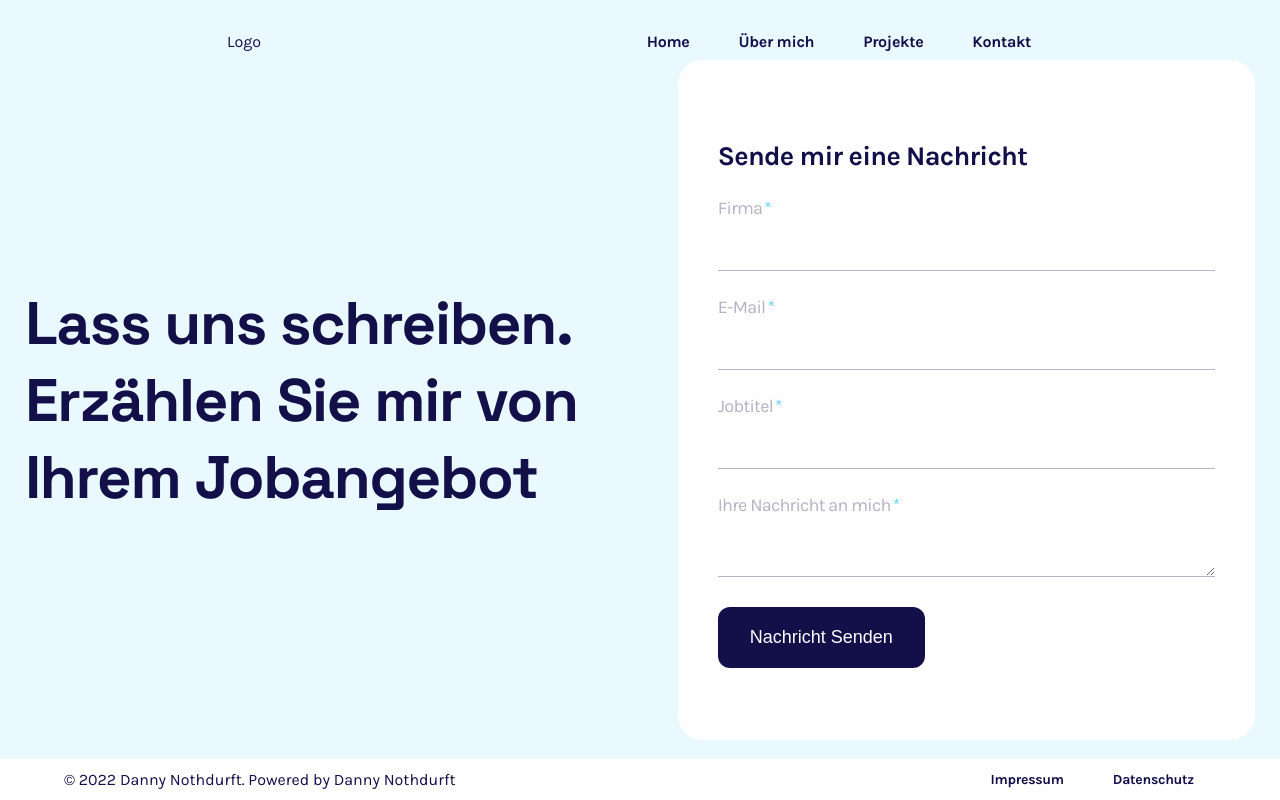
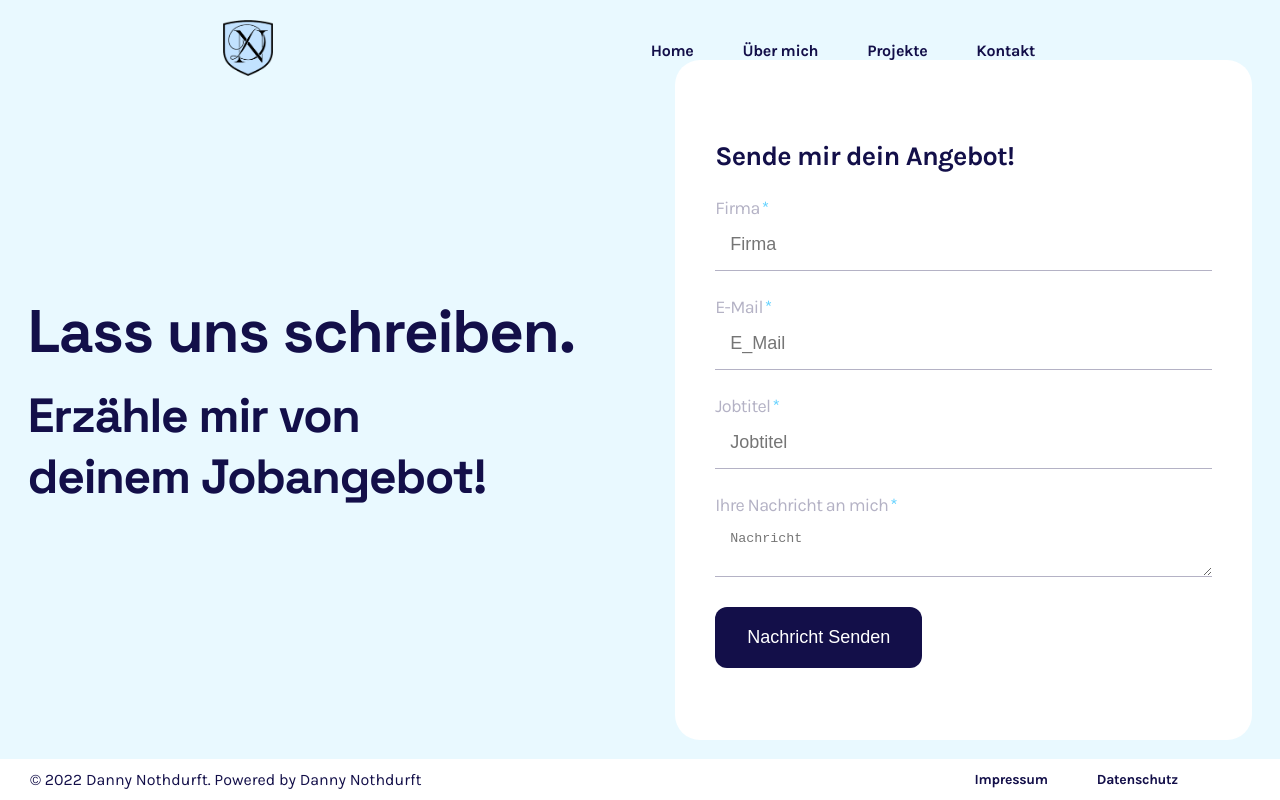
Before and after one commit to DannyNothdurft/Portfolio, a React (Create React App) app in the folder website/: page /contact in a window 1280 px wide. Built offline with nearby package versions, Linux system fonts and the light colour scheme.

Commit message:
Nachrichten Funktion

```diff
--- a/website/package.json
+++ b/website/package.json
@@ -6,6 +6,7 @@
     "@testing-library/jest-dom": "^5.16.5",
     "@testing-library/react": "^13.3.0",
     "@testing-library/user-event": "^13.5.0",
+    "emailjs-com": "^3.2.0",
     "react": "^18.2.0",
     "react-dom": "^18.2.0",
     "react-external-link": "^2.0.0",
--- a/website/src/components/Home.jsx
+++ b/website/src/components/Home.jsx
@@ -12,9 +12,14 @@ function Home() {
             <div className='Text-Container'>
                 <h1>Hi, ich bin ein <br /> <span className='Highlight'>Web-Entwickler</span></h1>
                 <p>Hi, ich bin Danny und habe gerade die Umschulung bei der <ExternalLink href="https://digitalcareerinstitute.org/">Digital Career Institute gGmbH</ExternalLink> für die Web-Entwicklung abgeschlossen.</p>
-                <br />
-                <p>Sind sie gerade auf der Suche nach einem Motivierten Mitarbeiter? <br />
-                    Dann Kontaktiere mich doch einfach.</p>
+
+                <span className='Abstand'></span>
+
+                <p>Bist du gerade auf der Suche nach einem motivierten Mitarbeiter? </p>
+
+                <span className='Abstand'></span>
+
+                <p>Dann kontaktiere mich doch.</p>
 
                 <a href="https://api.whatsapp.com/send?phone=4917656612113" title="Schreibe mir für ein Job Angebot" target="_blank" rel="noreferrer noopener"><img src="https://business-view.photo/wp-content/uploads/2020/01/whatsapp-business.png" alt="WhatsApp" className='WhatsApp-Button' /></a>
             </div>
--- a/website/src/components/Navigation.jsx
+++ b/website/src/components/Navigation.jsx
@@ -1,10 +1,14 @@
 import React from 'react';
 import { NavLink } from 'react-router-dom';
+
+import Logo from '../images/Logo.png';
 
 function Navigation() {
     return (
         <div className='Navigation-Componente'>
-            Logo
+            <NavLink to="/">
+                <img src={Logo} alt="Danny Nothdurft Logo" className='DN-Logo' />
+            </NavLink>
             <ul>
                 <li> <NavLink to="/">Home</NavLink> </li>
                 <li> <NavLink to="/aboutme">Über mich</NavLink> </li>
--- a/website/src/components/main.scss
+++ b/website/src/components/main.scss
@@ -43,6 +43,10 @@
         }
     }
 
+    .DN-Logo {
+        width: 50px;
+    }
+
 }
 
 .Home-Componente {
@@ -66,6 +70,9 @@
     .Text-Container {
         width: 400px;
         height: 632px;
+        display: flex;
+        flex-direction: column;
+        justify-content: center;
 
         h1 {
             font-family: 'Space Grotesk', sans-serif;
@@ -87,8 +94,12 @@
             color: #34a1cd;
         }
 
+        .Abstand {
+            height: 20px;
+        }
+
         .WhatsApp-Button {
-            margin: 30px 100px;
+            margin: 50px 100px;
         }
     }
 
@@ -145,6 +156,11 @@
         font-weight: 700;
         font-size: 30px;
         letter-spacing: -0.04em;
+
+        h2 {
+            font-size: 3rem;
+            margin-top: 15px;
+        }
     }
 
     .Contact-Formular {
@@ -254,10 +270,8 @@
 }
 
 .Footer-Componente {
-    position: sticky;
-    bottom: 0;
-    width: 90%;
-    margin: 0 auto;
+    margin-left: 30px;
+    margin-right: 80px;
     font-family: "Karla", sans-serif;
     display: flex;
     justify-content: space-between;
--- a/website/src/pages/Contact.jsx
+++ b/website/src/pages/Contact.jsx
@@ -1,31 +1,91 @@
-import React from 'react'
+import React, { useState } from 'react';
+import { send } from 'emailjs-com';
 
 function Contact() {
+
+    const [data, setData] = useState({
+        firma: "",
+        email: "",
+        jobtitel: "",
+        nachricht: "",
+    })
+
+    const handleChange = ({ currentTarget: input }) => {
+        setData({ ...data, [input.name]: input.value });
+    };
+
+    const handleSubmit = async (e) => {
+        e.preventDefault();
+        console.log(data);
+        send(
+            'service_4lw4uc9',
+            'template_0mwqzvx',
+            data,
+            'SKT10FihoXG7TQydd'
+        )
+            .then((response) => {
+                console.log('SUCCESS!', response.status, response.text);
+            })
+            .catch((err) => {
+                console.log('FAILED...', err);
+            });
+        e.target.reset();
+    };
+
     return (
         <div className='Contact-Pages'>
             <div className='Text-Container'>
-                <h1>Lass uns schreiben. <br />
-                    Erzählen Sie mir von <br />
-                    Ihrem Jobangebot</h1>
+                <h1>Lass uns schreiben.</h1>
+                <h2>Erzähle mir von <br />
+                    deinem Jobangebot!
+                </h2>
             </div>
+
             <div>
-                <form action="" className='Contact-Formular'>
-                    <h2>Sende mir eine Nachricht</h2>
+                <form action="" className='Contact-Formular' onSubmit={handleSubmit}>
+                    <h2>Sende mir dein Angebot!</h2>
                     <label>
                         Firma<span className='Stern'>*</span>
-                        <input type="text" name="firma" />
+                        <input
+                            required
+                            type="text"
+                            placeholder='Firma'
+                            name="firma"
+                            onChange={handleChange}
+                            value={data.firma}
+                        />
                     </label>
                     <label>
                         E-Mail<span className='Stern'>*</span>
-                        <input type="text" name="email" />
+                        <input required
+                            type="text"
+                            placeholder='E_Mail'
+                            name="email"
+                            onChange={handleChange}
+                            value={data.email}
+                        />
                     </label>
                     <label>
                         Jobtitel<span className='Stern'>*</span>
-                        <input type="text" name="jobtitel" />
+                        <input
+                            required
+                            type="text"
+                            placeholder='Jobtitel'
+                            name="jobtitel"
+                            onChange={handleChange}
+                            value={data.jobtitel}
+                        />
                     </label>
                     <label>
                         Ihre Nachricht an mich<span className='Stern'>*</span>
-                        <textarea type="text" name="nachricht" />
+                        <textarea
+                            required
+                            type="text"
+                            placeholder='Nachricht'
+                            name="nachricht"
+                            onChange={handleChange}
+                            value={data.nachricht}
+                        />
                     </label>
                     <input type="submit" value="Nachricht Senden" className='Form-Button' />
                 </form>
```
Also changed, not shown: website/src/images/Logo.png (added), 1 other file (tests, documents, lock files or other folders).
